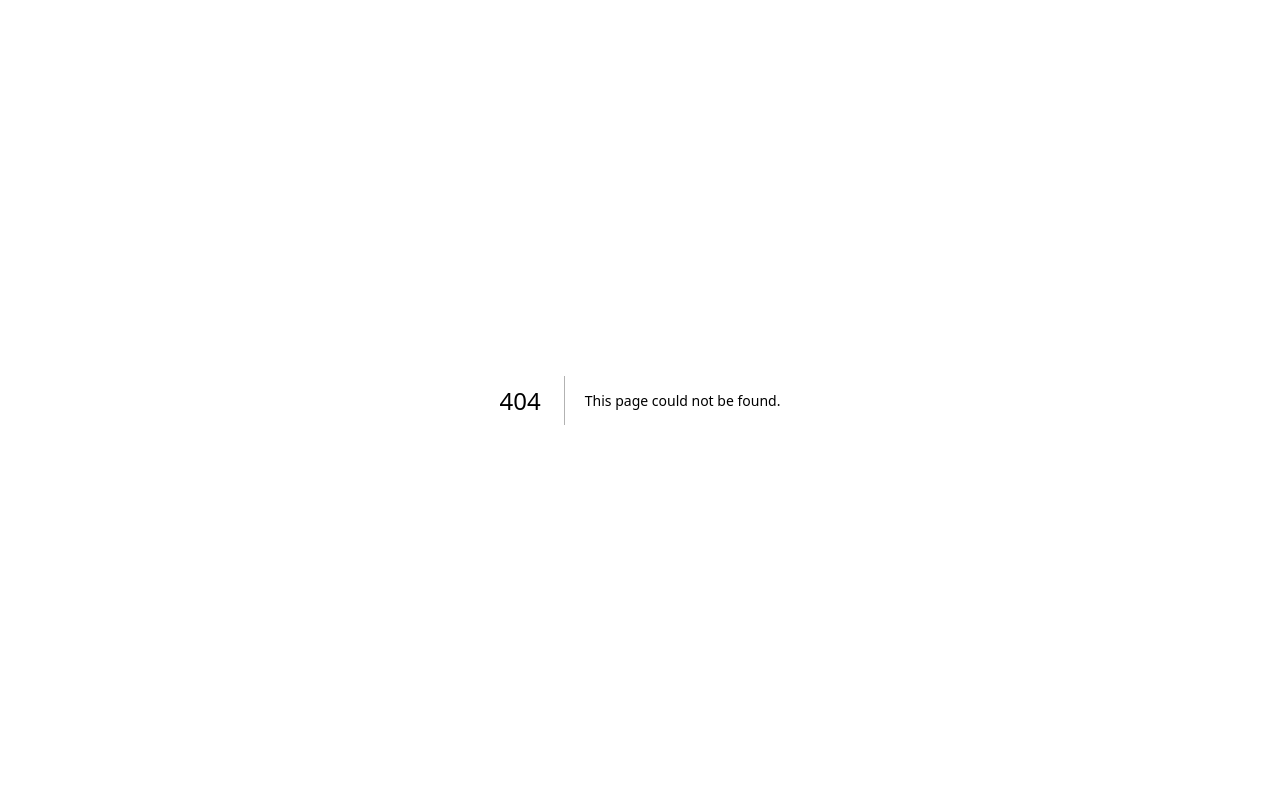
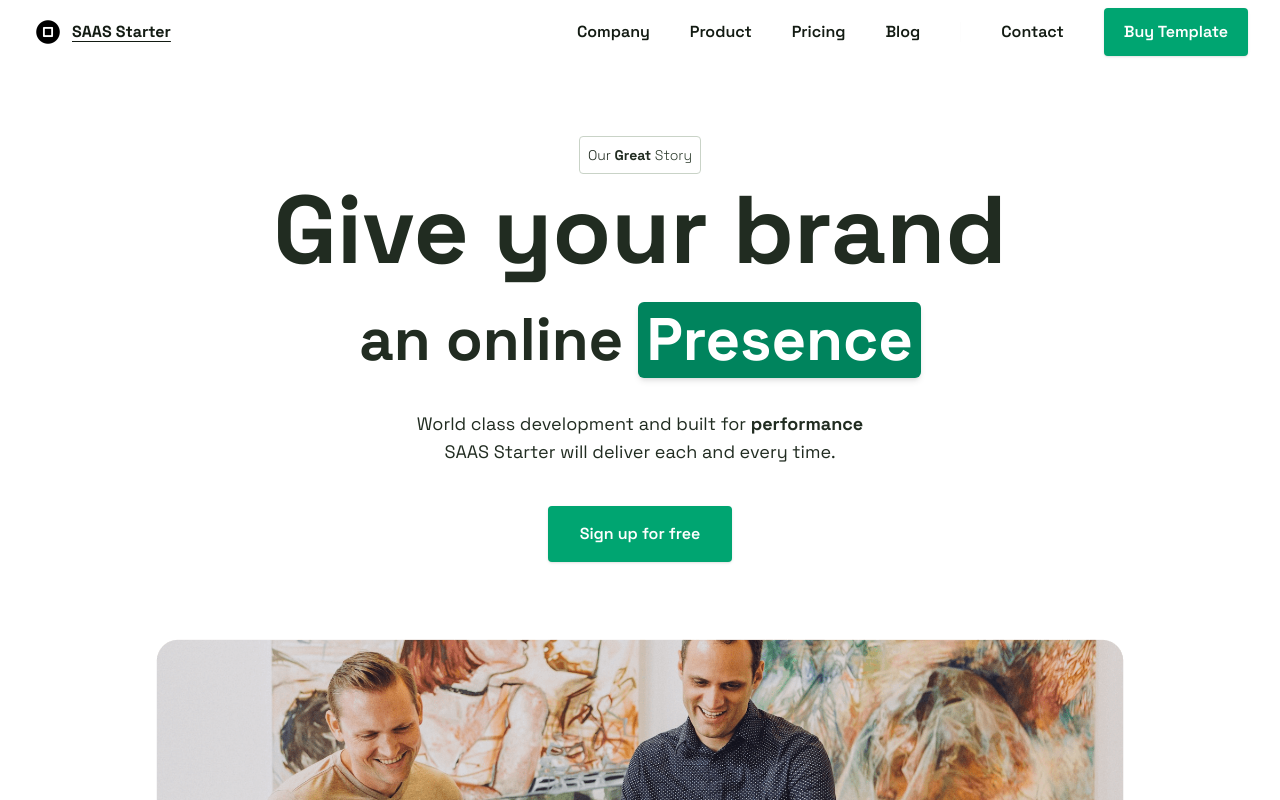
Before and after one commit to Prathamesh-Dukare/dukes-saas-boileplate, a Next.js app: page /company in a window 1280 px wide. Before the commit this address had no page. Shown: the top 800 px of the page. Built offline with nearby package versions, Linux system fonts and the light colour scheme.

Commit message:
auto commit

```diff
--- /dev/null
+++ b/src/app/company/page.js
@@ -0,0 +1,59 @@
+import Background from '@/components/Background';
+import FAQs from '@/components/FAQs';
+import Feature1 from '@/components/Feature1';
+import Feature2 from '@/components/Feature2';
+import Footer from '@/components/Footer';
+import Hero from '@/components/Hero';
+import Integrations from '@/components/Integrations';
+import Logos from '@/components/Logos';
+import MultiFeature1 from '@/components/MultiFeature1';
+import Nav from '@/components/Nav';
+import PricingTable from '@/components/PricingTable';
+import Testimonials from '@/components/Testimonials';
+import GlowText from '@/components/UI/GlowText';
+
+export default function Home() {
+  return (
+    <>
+      <Nav theme={'dark'} navHeaderClassName='bg-white text-gray-950' />
+      <div className='relative min-h-[20vh] py-4 sm:py-6 xl:py-12'>
+        <Background className={'bg-white'} />
+        <Hero
+          preText={
+            <>
+              Our <span className='font-bold'>Great</span>{' '}
+              <span className='text-gray-800'>Story</span>
+            </>
+          }
+          theme='dark'
+          title={<>Give your brand</>}
+          subtitle={
+            <>
+              an online <GlowText>Presence</GlowText>
+            </>
+          }
+          description={
+            <>
+              World class development and built for{' '}
+              <span className='font-bold'>performance</span> <br /> SAAS Starter
+              will deliver each and every time.
+            </>
+          }
+          ctaButtonClassName='px-8 py-4'
+          ctaText='Sign up for free'
+          productImage={'/work.png'}
+        />
+      </div>
+      <Testimonials />
+      <MultiFeature1 />
+
+      <Integrations />
+
+      <Logos />
+      <Feature1 />
+      <Feature2 />
+      <FAQs />
+      <Footer />
+    </>
+  );
+}
--- a/src/app/pricing/page.js
+++ b/src/app/pricing/page.js
@@ -8,7 +8,7 @@ import Testimonials from '@/components/Testimonials';
 export default function Home() {
   return (
     <>
-      <Nav theme={'dark'} navHeaderClassName={'bg-white text-gray-950'} />
+      <Nav theme={'dark'} navHeaderClassName={'bg-gray-50 text-gray-950'} />
       <PricingTable />
       <Testimonials />
       <Logos />
--- /dev/null
+++ b/src/app/product/page.js
@@ -0,0 +1,59 @@
+import Background from '@/components/Background';
+import FAQs from '@/components/FAQs';
+import Feature1 from '@/components/Feature1';
+import Feature2 from '@/components/Feature2';
+import Footer from '@/components/Footer';
+import Hero from '@/components/Hero';
+import Integrations from '@/components/Integrations';
+import Logos from '@/components/Logos';
+import MultiFeature1 from '@/components/MultiFeature1';
+import Nav from '@/components/Nav';
+import PricingTable from '@/components/PricingTable';
+import Testimonials from '@/components/Testimonials';
+import GlowText from '@/components/UI/GlowText';
+
+export default function Home() {
+  return (
+    <>
+      <Nav theme={'dark'} navHeaderClassName='bg-gray-50 text-gray-950' />
+      <div className='relative min-h-[20vh] py-4 sm:py-6 xl:py-12'>
+        <Background className={'bg-gray-50'} videoSrc={'/landing.mp4'} />
+        <Hero
+          preText={
+            <>
+              <span className='font-bold'>1000+</span>{' '}
+              <span className='text-gray-50'>Happy Customers</span>
+            </>
+          }
+          theme='light'
+          title={<>We&apos;re on a mission to</>}
+          subtitle={
+            <>
+              power <GlowText>customers.</GlowText>
+            </>
+          }
+          description={
+            <>
+              World class development and built for{' '}
+              <span className='font-bold'>performance</span> <br /> SAAS Starter
+              will deliver each and every time.
+            </>
+          }
+          ctaButtonClassName='px-8 py-4'
+          ctaText='Sign up for free'
+        />
+      </div>
+
+      <MultiFeature1 />
+
+      <Integrations />
+
+      <Logos />
+      <Testimonials />
+
+      <PricingTable />
+      <FAQs />
+      <Footer />
+    </>
+  );
+}
--- a/src/components/Background.js
+++ b/src/components/Background.js
@@ -11,7 +11,7 @@ export default function Background({ videoSrc, imgSrc, className }) {
       ) : null}
       {videoSrc ? (
         <video
-          className='absolute inset-0 w-full h-full object-cover'
+          className='absolute inset-0 w-full h-full object-cover brightness-75 object-center'
           controls={false}
           autoPlay={true}
           muted={true}
--- a/src/components/PricingTable.js
+++ b/src/components/PricingTable.js
@@ -55,7 +55,7 @@ const PricingTable = () => {
   const [annual, setAnnual] = useState(false);
 
   return (
-    <div className='bg-gray-50 flex flex-col justify-center items-center px-4 pt-14'>
+    <div className='bg-gray-50 flex flex-col justify-center items-center px-4 pt-4 sm:pt-8'>
       <h1 className='text-xl pt-10 font-bold leading-tight text-gray-900 sm:text-2xl sm:leading-tight lg:text-5xl lg:leading-tight px-4 text-center'>
         Pricing
       </h1>
```
Also changed, not shown: public/work.png (added).
